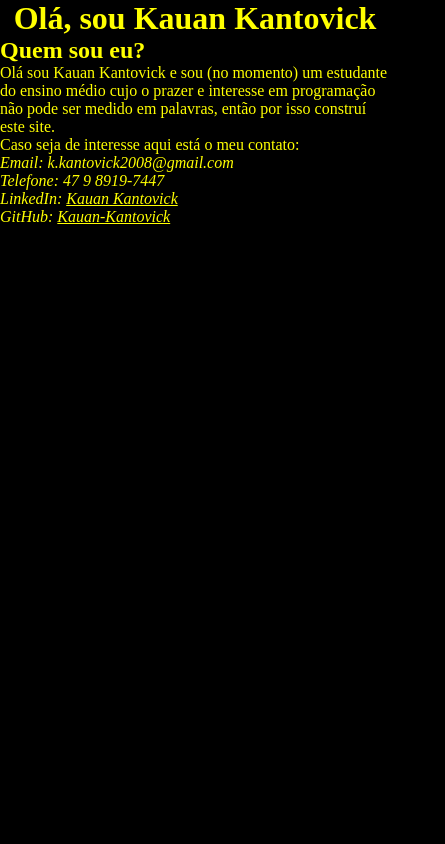
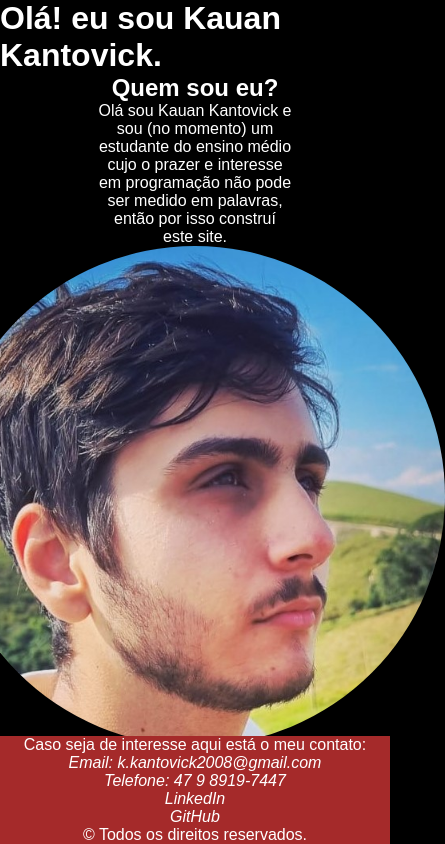
Before and after one commit to Kauan-Kantovick/portifolio, a plain HTML site: page index.html in a window 390 px wide. Shown: the whole page, 445 px wide, since content can reach past the window. Drawn offline with Linux system fonts and the light colour scheme.

Commit message:
feat: updating design and responsivity

```diff
--- a/assets/styles/style.css
+++ b/assets/styles/style.css
@@ -2,15 +2,75 @@
     margin: 0;
     padding: 0;
     box-sizing: border-box;
-    color: yellow;
+    color: white;
+    font-family: Arial, Helvetica, sans-serif;
 }
 
 body {
     background-color: black;
 }
 
-.title {
+.title,
+.pergunta {
     display: flex;
     flex-direction: row;
     justify-content: center;
+    font-family: 'Poppins', sans-serif;
 }
+
+.title {
+    width: 100%;
+    height: 20%;
+}
+
+footer {
+    background-color: brown;
+    text-align: center;
+    bottom: 0;
+    position: fixed;
+    width: 100%;
+}
+
+.apresentacao {
+    display: flex;
+    text-align: center;
+    align-items: center;
+    justify-content: center;
+    width: 100%;
+    height: 100%;
+}
+
+
+#minha-foto {
+    max-width: 500px;
+    min-width: 150px;
+    border-radius: 50%;
+}
+
+.textos-apresentacao {
+    height: 50%;
+    width: 50%;
+    display: flex;
+    flex-wrap: wrap;
+    justify-content: center;
+    flex-direction: column;
+}
+
+a {
+    text-decoration: none;
+}
+
+a:hover {
+    color: blue;
+    text-decoration: none;
+}
+
+@media (max-width: 425px) {
+    .apresentacao {
+        flex-direction: column;
+    }
+
+    .title {
+        flex-direction: column;
+    }
+}
--- a/index.html
+++ b/index.html
@@ -10,12 +10,18 @@
 
 <body>
     <header>
-        <h1 class="title">Olá, sou Kauan Kantovick</h1>
+        <div class="title">
+            <h1 id="title">Olá! eu sou <strong>Kauan Kantovick.</strong></h1>
+        </div>
     </header>
     <main>
-        <section>
+        <section class="apresentacao">
+
+            <div class="textos-apresentacao">
+
                 <h2 class="pergunta">Quem sou eu?</h2>
-            <p class="paragrafo">
+
+                <p class="texto-apresentacao">
                     Olá sou Kauan Kantovick
                     e sou (no momento) um estudante
                     do ensino médio cujo o prazer e interesse
@@ -23,21 +29,31 @@
                     em palavras, então por isso
                     construí este site.
                 </p>
+
+            </div>
+
+            <img id="minha-foto" src="./assets/images/foto-minha.jpeg" alt="Uma foto minha" />
+
         </section>
     </main>
     <footer>
-        <p class="paragrafo_rodape">
-            Caso seja de interesse aqui está o meu
-            contato:
-        </p>
+
+        <span>Caso seja de interesse aqui está o meu contato:</span>
+
         <address>
             Email: k.kantovick2008@gmail.com <br>
             Telefone: 47 9 8919-7447 <br>
-            LinkedIn: <a href="https://www.linkedin.com/in/kauankantovickdelfino/">Kauan Kantovick</a> <br>
-            GitHub: <a href="https://github.com/Kauan-Kantovick">Kauan-Kantovick</a>
+            <a href="https://www.linkedin.com/in/kauankantovickdelfino/">LinkedIn</a> <br>
+            <a href="https://github.com/Kauan-Kantovick">GitHub</a>
         </address>
+
+        <span>© Todos os direitos reservados.</span>
+
     </footer>
+
 </body>
+
 <script src="./assets/scripts/script.js"></script>
+<!-- verificar as classes-->
 
 </html>
```
Also changed, not shown: assets/images/foto-minha.jpeg (added). Lines whose indentation alone changed are shown as unchanged.
